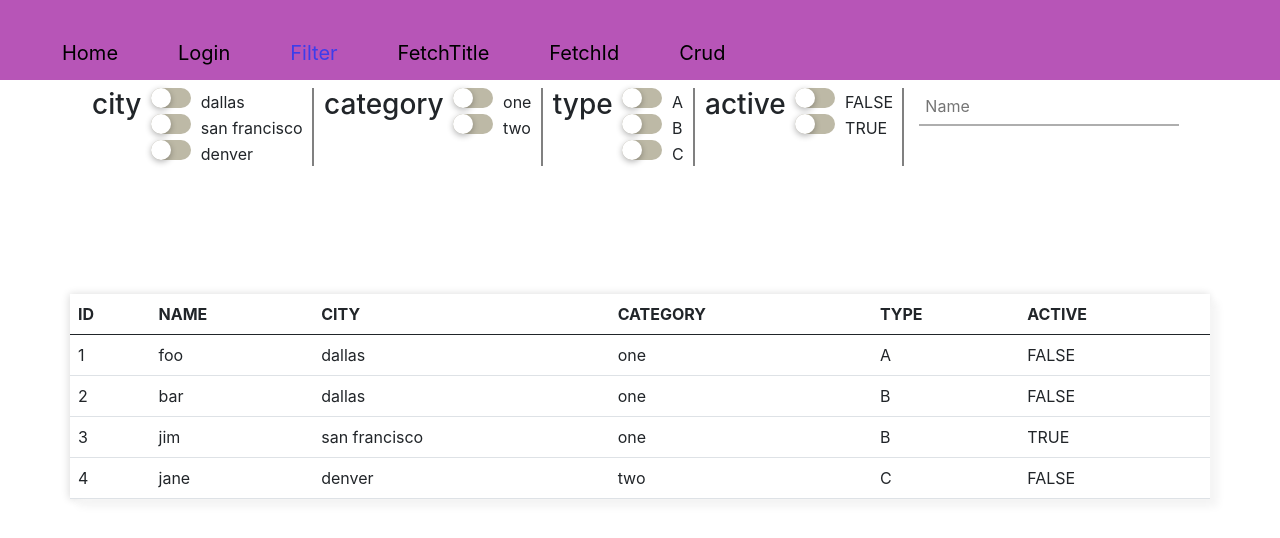
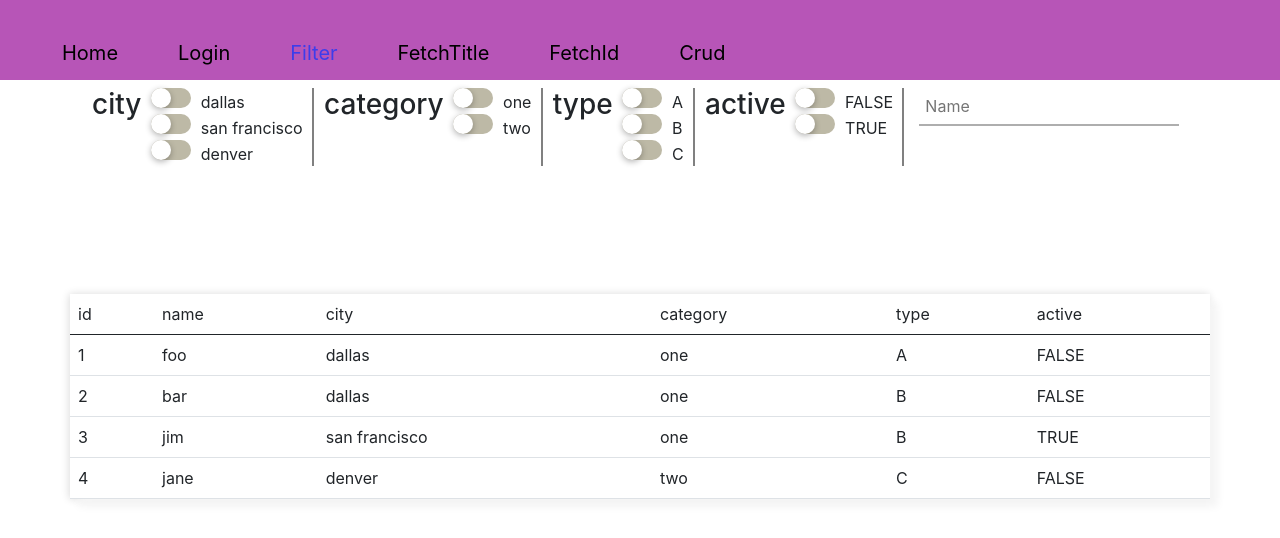
Before and after one commit to Parag-001/Filtering, a React (Create React App) app: page /filter in a window 1280 px wide. Shown: the top 538 px of the page. Built offline with nearby package versions, Linux system fonts and the light colour scheme.

Commit message:
Dynamic Filter

```diff
--- a/src/MultiFilter/Serching.jsx
+++ b/src/MultiFilter/Serching.jsx
@@ -37,6 +37,26 @@ const Serching = () => {
       active: "FALSE",
     },
   ];
+  // const data = [
+  //   {
+  //     id: 1,
+  //     name: "Rohit",
+  //     college: "Sutex",
+  //     year: "FY",
+  //   },
+  //   {
+  //     id: 2,
+  //     name: "Raaj",
+  //     college: "Mahavir",
+  //     year: "TY",
+  //   },
+  //   {
+  //     id: 3,
+  //     name: "Virat",
+  //     college: "ABC",
+  //     year: "SY",
+  //   },
+  // ];
   const [serch, setSerch] = useState("");
   const [serchData, setSerchData] = useState(data);
   const [searchNewData, setSearchNewData] = useState("");
@@ -45,52 +65,43 @@ const Serching = () => {
   let key;
   data.forEach((cur) => {
     key = Object.keys(cur);
-    key.shift();
-    key.shift();
   });
   let newkey = [...new Set(key)];
 
   const unique = (data, val) => {
-    const newval = data.map((cur) => {
+    const newVal = data.map((cur) => {
       return cur[val];
     });
-    return [...new Set(newval)];
+    return [...new Set(newVal)];
   };
-  const city = unique(data, "city");
-  const category = unique(data, "category");
-  const type = unique(data, "type");
-  const active = unique(data, "active");
+  let ob = {};
+  newkey.slice(2).map((cur) => {
+    return (ob = { ...ob, [cur]: unique(data, [cur]) });
+  });
 
-  const findData = (data, temp) => {
-    for (var i = 0; i <= data.length - 1; i++) {
-      if (temp.includes(data[i])) {
-        return true;
-      }
-    }
-    return false;
-  };
-
-  const handleChange = (e) => {
+  const handleChange = (e, cat) => {
     let value = e.target.value;
     let check = e.target.checked;
 
     const ind = allData.findIndex((cur) => {
       return cur === value;
     });
+
     let find = ind === -1 ? [...allData] : allData.splice(ind, 1);
+
     const temp = check ? [...allData, value] : [...allData];
     setAllData(temp);
+
     const fnfilter = data.filter((cur) => {
-      if (
-        (!findData(city, temp) || temp.includes(cur.city)) &&
-        (!findData(category, temp) || temp.includes(cur.category)) &&
-        (!findData(type, temp) || temp.includes(cur.type)) &&
-        (!findData(active, temp) || temp.includes(cur.active))
-      ) {
-        return cur;
+      for (key of Object.keys(cur)) {
+        if (temp.includes(cur[key])) {
+          return cur;
+        }
       }
+      return null;
     });
-    setSerchData(fnfilter);
+    console.log("fnfilter", fnfilter);
+    temp.length > 0 ? setSerchData(fnfilter) : setSerchData(data);
   };
 
   const search = (e) => {
@@ -99,21 +110,14 @@ const Serching = () => {
       if (cur.name.toLowerCase().includes(e.target.value.toLowerCase())) {
         return cur;
       }
+      return null;
     });
     setSearchNewData(val);
   };
   return (
     <>
       <div className="main-div container mt-2">
-        {newkey.map((cur) => {
-          const findValues =
-            cur === "city"
-              ? city
-              : cur === "category"
-              ? category
-              : cur === "type"
-              ? type
-              : active;
+        {newkey.slice(2).map((cur) => {
           return (
             <React.Fragment key={cur}>
               <div className="div-city">
@@ -121,7 +125,7 @@ const Serching = () => {
                   <h3>{cur}</h3>
                 </div>
                 <div>
-                  {findValues.map((val, ind) => {
+                  {ob[cur].map((val, ind) => {
                     return (
                       <div className="all-city" key={ind}>
                         <label className="switch">
@@ -129,7 +133,7 @@ const Serching = () => {
                             type="checkbox"
                             name={val}
                             value={val}
-                            onChange={handleChange}
+                            onChange={(e) => handleChange(e, cur)}
                           />
                           <div></div>
                         </label>
--- a/src/MultiFilter/Table.jsx
+++ b/src/MultiFilter/Table.jsx
@@ -1,30 +1,29 @@
 import React from "react";
 
-const Form = ({ serchData, serch, serching }) => {
+const Form = ({ serchData, serch, serching, data }) => {
   const findData = serching.length > 0 ? serch : serchData;
+  let key;
+  data.forEach((cur) => {
+    key = Object.keys(cur);
+  });
+  let newkey = [...new Set(key)];
   return (
     <>
       <table className="table  container main-form">
         <thead>
           <tr>
-            <th>ID</th>
-            <th>NAME</th>
-            <th>CITY</th>
-            <th>CATEGORY</th>
-            <th>TYPE</th>
-            <th>ACTIVE</th>
+            {newkey.map((cur, ind) => {
+              return <td key={ind}>{cur}</td>;
+            })}
           </tr>
         </thead>
         <tbody id="tbody">
           {findData.map((cur) => {
             return (
               <tr key={cur.id}>
-                <td>{cur.id}</td>
-                <td>{cur.name}</td>
-                <td>{cur.city}</td>
-                <td>{cur.category}</td>
-                <td>{cur.type}</td>
-                <td>{cur.active}</td>
+                {newkey.map((data, ind) => {
+                  return <td key={ind}>{cur[data]}</td>;
+                })}
               </tr>
             );
           })}
```
